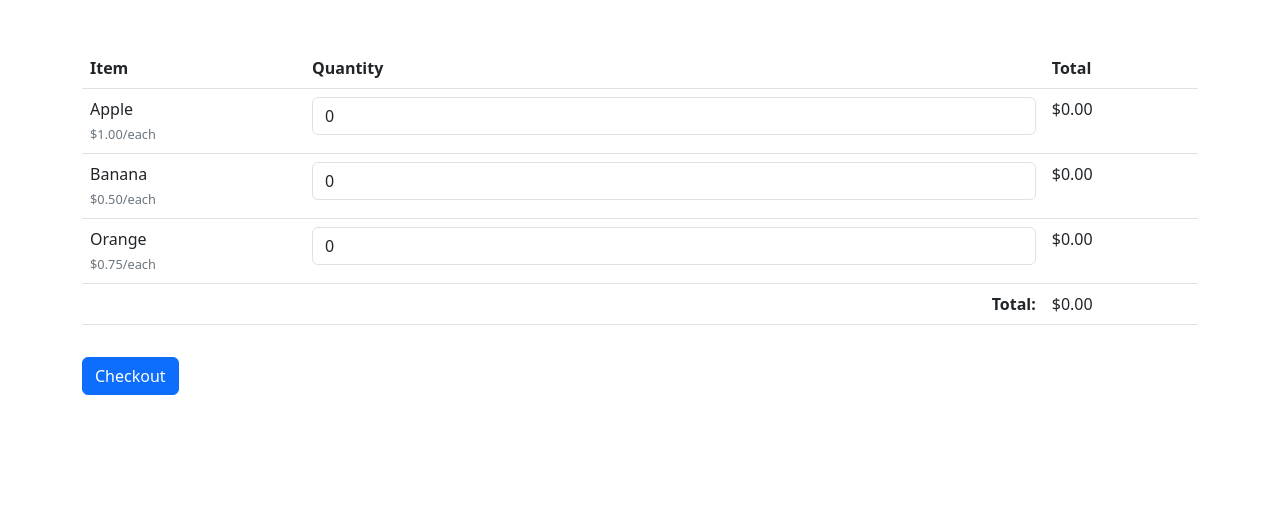
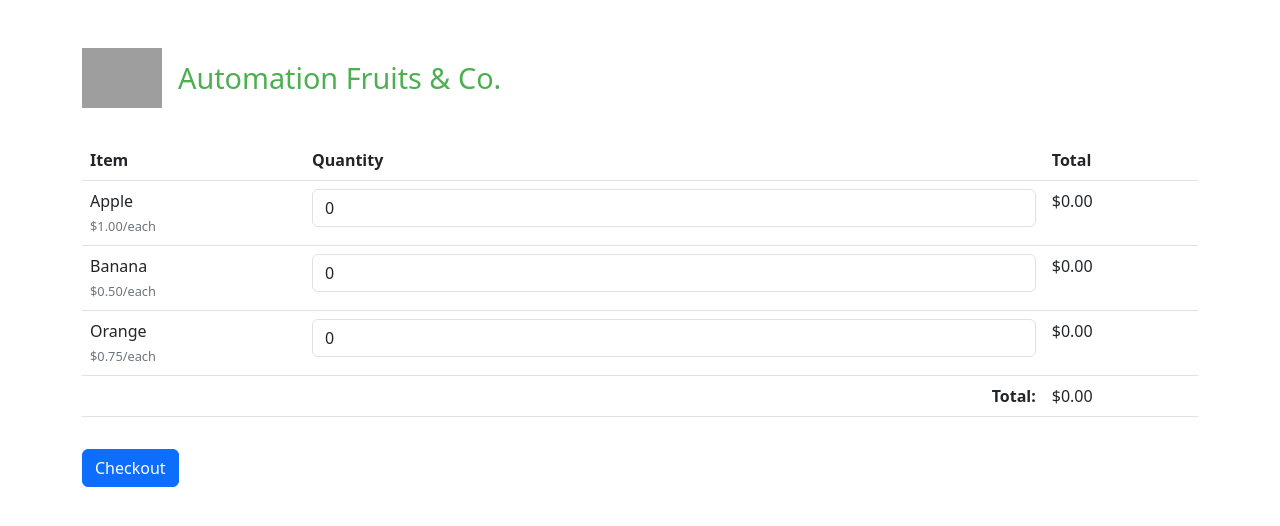
Before and after one commit to dummycoderepo/CySandbox, a website: page HTML/shoppingCart.html in a window 1280 px wide. Drawn offline with nearby package versions, Linux system fonts and the light colour scheme; grey boxes are pictures that could not be loaded.

Commit message:
⭐ HTML/shoppingCart.html => Added a site header with logo and title for the shopping cart interface.

```diff
--- a/HTML/shoppingCart.html
+++ b/HTML/shoppingCart.html
@@ -20,10 +20,30 @@
         #summary, #thankYou {
             display: none;
         }
+        .site-header {
+            display: flex;
+            align-items: center;
+            gap: 1rem;
+            margin-bottom: 2rem;
+        }
+        .site-header img {
+            width: 80px;
+            height: 60px;
+            object-fit: contain;
+        }
+        .site-header h1 {
+            margin: 0;
+            color: #4CAF50;
+            font-size: 1.8rem;
+        }
     </style>
 </head>
 <body>
     <div class="container mt-5">
+        <header class="site-header">
+            <img src="https://img.freepik.com/premium-vector/fruits-basket-cartoon-colored-clipart_576561-4548.jpg?w=2000" alt="Automation Fruits & Co. Logo">
+            <h1>Automation Fruits & Co.</h1>
+        </header>
         <div id="cartContent">
             <table class="table">
                 <thead>
```
